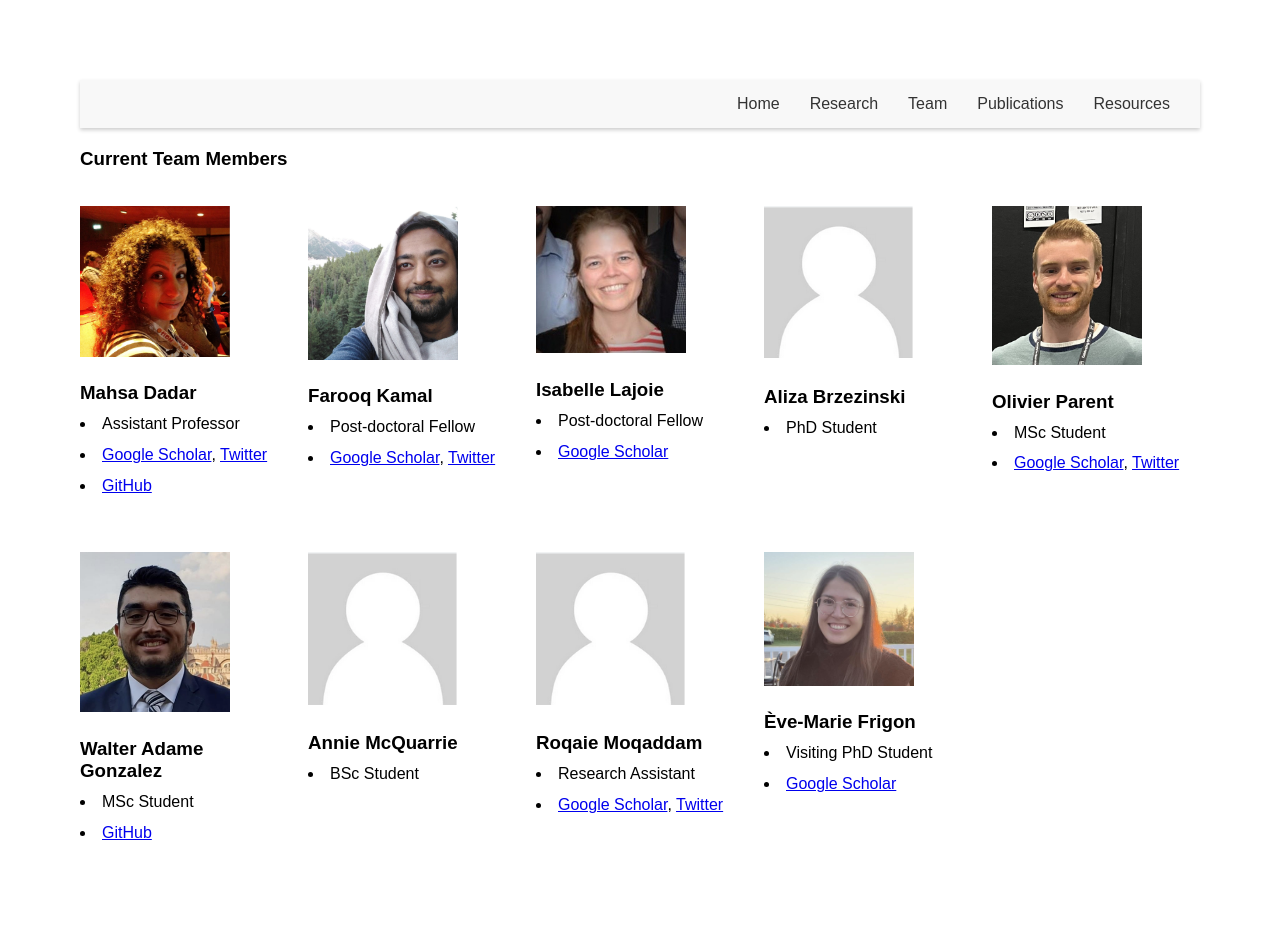
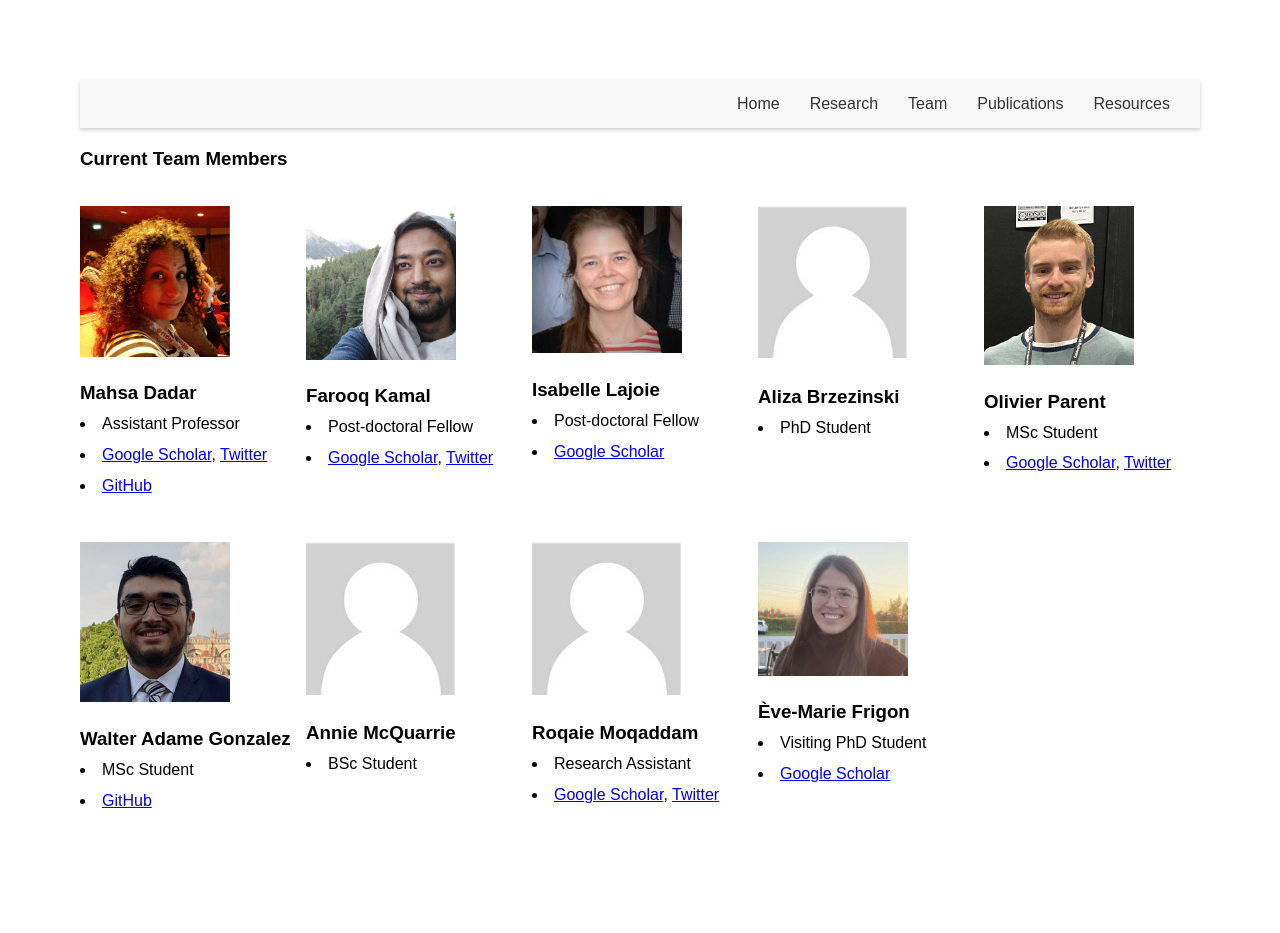
Before and after one commit to VANDAlab/VANDAlab.github.io, a Jekyll site: the page team.html, which Jekyll copies as it is, in a window 1280 px wide. Built offline with Jekyll 4.4.1, drawn with Linux system fonts in a browser that asks for light colours; after the commit the page ends 901 px from its top, so only the background shows below that.

Commit message:
Update style.css

```diff
--- a/assets/css/style.css
+++ b/assets/css/style.css
@@ -81,7 +81,7 @@ img {
 .team-container {
   display: grid;
   grid-template-columns: repeat(5, 1fr);
-  gap: 20px;
+  gap: 10px;
 }
 
 .person {
```
